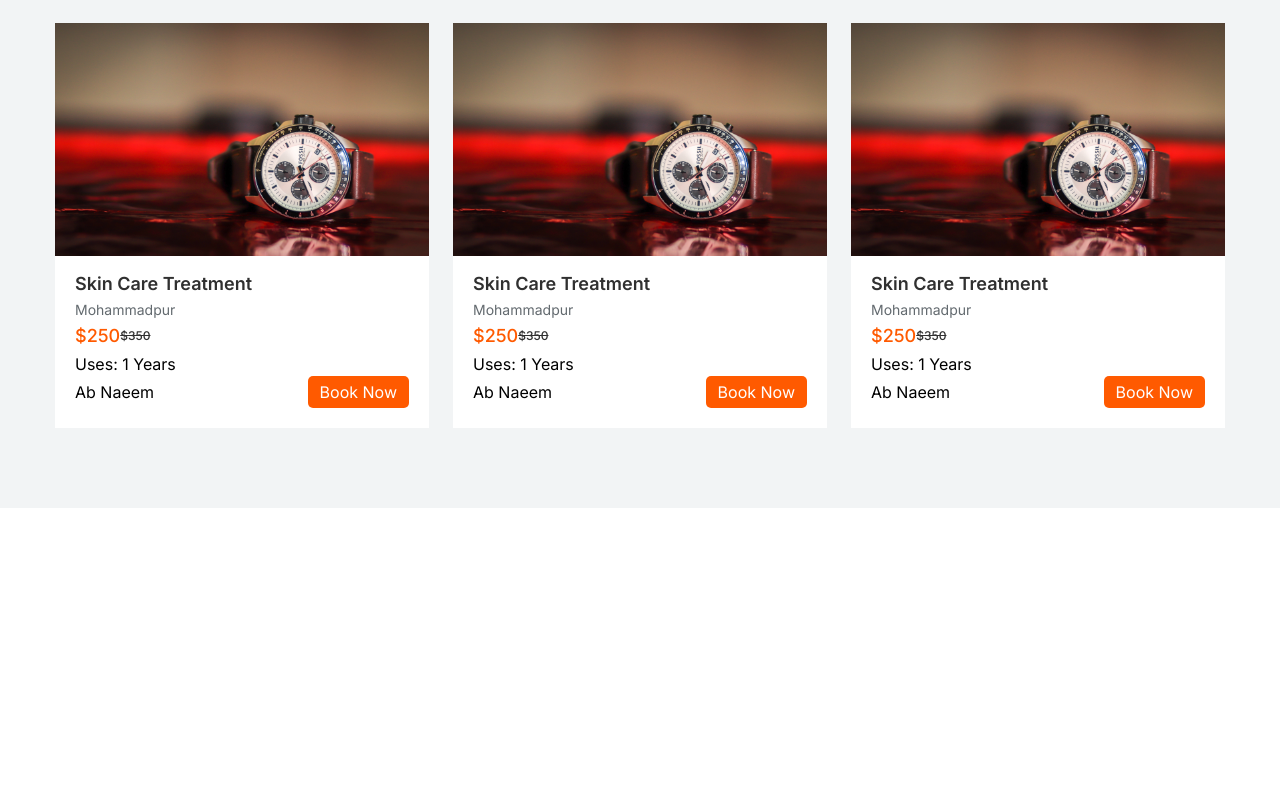
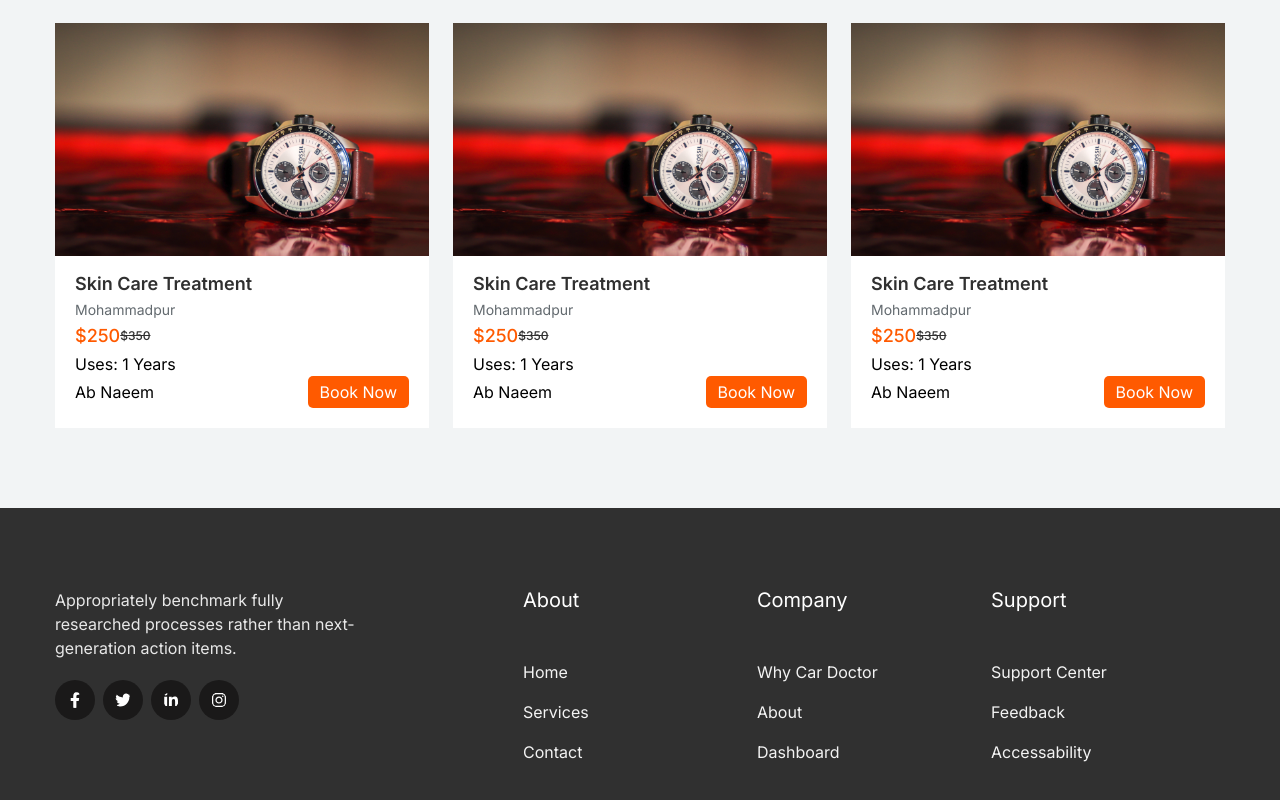
Before and after one commit to nwebpro/time-watch-client, a React (Create React App) app: page / in a window 1280 px wide. Shown: the part 717-1517 px from the top of the page. Before the commit the page ends 1225 px from the top, so only its background shows below. Built offline with nearby package versions, Linux system fonts and the light colour scheme.

Commit message:
footer added

```diff
--- a/src/Layout/Frontend.jsx
+++ b/src/Layout/Frontend.jsx
@@ -1,6 +1,7 @@
 import React from 'react';
 import Header from '../Pages/Shared/Header/Header';
 import { ScrollRestoration, Outlet  } from 'react-router-dom'
+import Footer from '../Pages/Shared/Footer/Footer';
 
 const Frontend = () => {
     return (
@@ -10,6 +11,7 @@ const Frontend = () => {
             <main>
                 <Outlet />
             </main>
+            <Footer />
         </>
     );
 };
--- /dev/null
+++ b/src/Pages/Shared/Footer/Footer.jsx
@@ -0,0 +1,67 @@
+import React from 'react';
+import { FaFacebookF, FaInstagram, FaLinkedinIn, FaTwitter } from 'react-icons/fa';
+import { Link } from 'react-router-dom'
+
+const Footer = () => {
+    return (
+        <footer className='bg-theme-text py-20 text-white px-[15px] lg:px-0'>
+            <div className='container mx-auto'>
+                <div className='grid grid-cols-1 md:grid-cols-2 lg:grid-cols-5'>
+                    <div className='lg:col-span-2 mb-b-30 lg:mb-0'>
+                        <p className='text-[#E8E8E8] text-base leading-6 font-normal mb-5 lg:w-2/3'>Appropriately benchmark fully researched processes rather than next-generation action items.</p>
+                        <div className='flex gap-2'>
+                            <FaFacebookF className='bg-[#1a1919] text-xl w-10 h-10 p-3 rounded-full cursor-pointer hover:bg-theme-default hover:text-white transition-colors duration-200' />
+                            <FaTwitter className='bg-[#1a1919] text-xl w-10 h-10 p-3 rounded-full cursor-pointer hover:bg-theme-default hover:text-white transition-colors duration-200' />
+                            <FaLinkedinIn className='bg-[#1a1919] text-xl w-10 h-10 p-3 rounded-full cursor-pointer hover:bg-theme-default hover:text-white transition-colors duration-200' />
+                            <FaInstagram className='bg-[#1a1919] text-xl w-10 h-10 p-3 rounded-full cursor-pointer hover:bg-theme-default hover:text-white transition-colors duration-200' />
+                        </div>
+                    </div>
+                    <div className='mb-b-30 lg:mb-0'>
+                        <h3 className='mb-6 lg:mb-10 text-semibold text-xl leading-6'>About</h3>
+                        <ul>
+                            <li>
+                                <Link className='text-base font-normal text-[#F3F3F3] leading-10' to='/'>Home</Link>
+                            </li>
+                            <li>
+                                <Link className='text-base font-normal text-[#F3F3F3] leading-10' to='/services'>Services</Link>
+                            </li>
+                            <li>
+                                <Link className='text-base font-normal text-[#F3F3F3] leading-10' to='/contact'>Contact</Link>
+                            </li>
+                        </ul>
+                    </div>
+                    <div className='mb-b-30 lg:mb-0'>
+                        <h3 className='mb-6 lg:mb-10 text-semibold text-xl leading-6'>Company</h3>
+                        <ul>
+                            <li>
+                                <Link className='text-base font-normal text-[#F3F3F3] leading-10' to='/'>Why Car Doctor</Link>
+                            </li>
+                            <li>
+                                <Link className='text-base font-normal text-[#F3F3F3] leading-10' to='/about'>About</Link>
+                            </li>
+                            <li>
+                                <Link className='text-base font-normal text-[#F3F3F3] leading-10' to='/dashboard'>Dashboard</Link>
+                            </li>
+                        </ul>
+                    </div>
+                    <div>
+                        <h3 className='mb-6 lg:mb-10 text-semibold text-xl leading-6'>Support</h3>
+                        <ul>
+                            <li>
+                                <Link className='text-base font-normal text-[#F3F3F3] leading-10' to='/'>Support Center</Link>
+                            </li>
+                            <li>
+                                <Link className='text-base font-normal text-[#F3F3F3] leading-10' to='/services'>Feedback</Link>
+                            </li>
+                            <li>
+                                <Link className='text-base font-normal text-[#F3F3F3] leading-10' to='/contact'>Accessability</Link>
+                            </li>
+                        </ul>
+                    </div>
+                </div>
+            </div>
+        </footer>
+    );
+};
+
+export default Footer;
```
